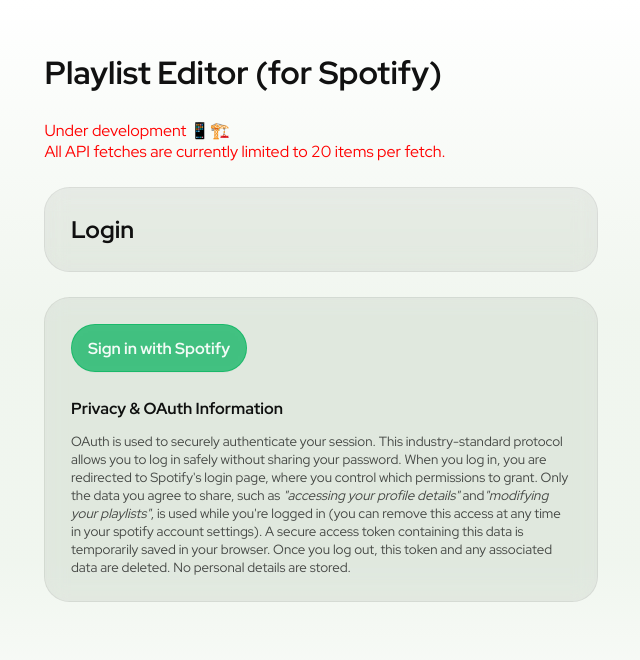
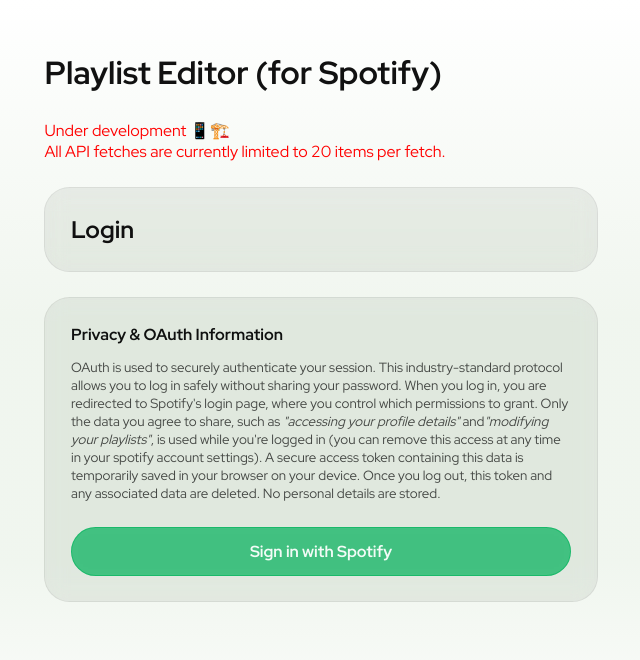
Before and after one commit to gunnar-miklis/spotify-playlist-editor, a Next.js app: page / in a window 1280 px wide. Shown: the top 660 px of the page, without its empty margins (319-959 px from the left). Built offline with nearby package versions, Linux system fonts and the light colour scheme; no server answers.

Commit message:
update disclaimer

```diff
--- a/src/components/auth/Disclaimer.tsx
+++ b/src/components/auth/Disclaimer.tsx
@@ -16,8 +16,9 @@
         <em>&quot;modifying your playlists&quot;</em>, is used while you&apos;re
         logged in (you can remove this access at any time in your spotify
         account settings). A secure access token containing this data is
-        temporarily saved in your browser. Once you log out, this token and any
-        associated data are deleted. No personal details are stored.
+        temporarily saved in your browser on your device. Once you log out, this
+        token and any associated data are deleted. No personal details are
+        stored.
       </small>
     </div>
   );
--- a/src/components/auth/SignIn.tsx
+++ b/src/components/auth/SignIn.tsx
@@ -8,6 +8,8 @@
 export default function SignIn() {
   return (
     <Paper className={styles['auth']}>
+      <Disclaimer className={styles['auth__disclaimer']} />
+
       <form
         className={`form ${styles['auth__form']}`}
         action={async () => {
@@ -15,12 +17,13 @@
           await signIn('spotify');
         }}
       >
-        <button className={`button ${styles['auth__button']}`} type='submit'>
+        <button
+          className={`button button--full-width ${styles['auth__button']}`}
+          type='submit'
+        >
           Sign in with Spotify
         </button>
       </form>
-
-      <Disclaimer className={styles['auth__disclaimer']} />
     </Paper>
   );
 }
```
